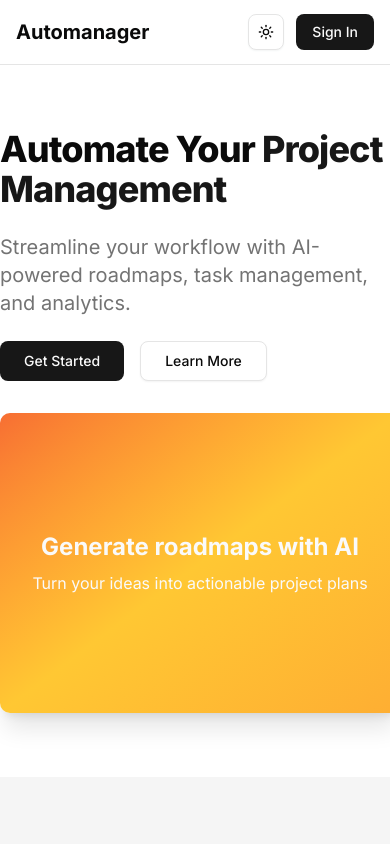
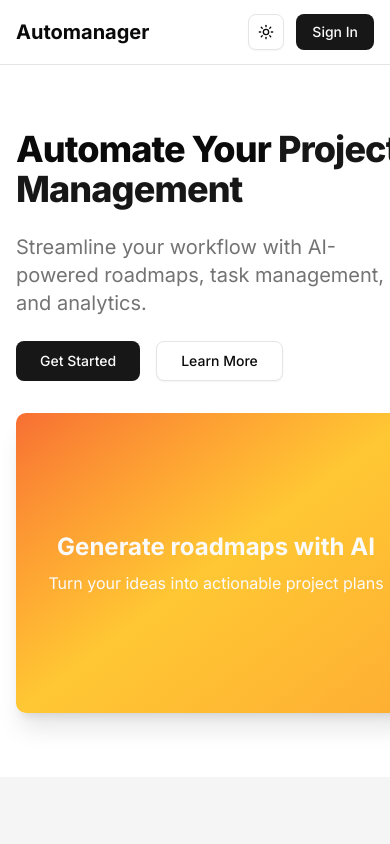
Before and after one commit to paul-macfarlane/automate-ai, a Next.js app: page / in a window 390 px wide. Shown: the top 844 px of the page. Built offline with nearby package versions, Linux system fonts and the light colour scheme; no server answers.

Commit message:
add padding for better mobile responsiveness

```diff
--- a/src/app/page.tsx
+++ b/src/app/page.tsx
@@ -36,7 +36,7 @@ export default async function Home() {
 
       {!session?.user ? (
         <div className="flex flex-1 flex-col">
-          <section className="container mx-auto grid gap-8 py-16 md:grid-cols-2 md:py-24">
+          <section className="container mx-auto grid gap-8 py-16 md:grid-cols-2 md:py-24 px-4">
             <div className="flex flex-col justify-center space-y-6">
               <h1 className="text-4xl font-extrabold tracking-tight sm:text-5xl md:text-6xl text-foreground">
                 Automate Your{" "}
```
